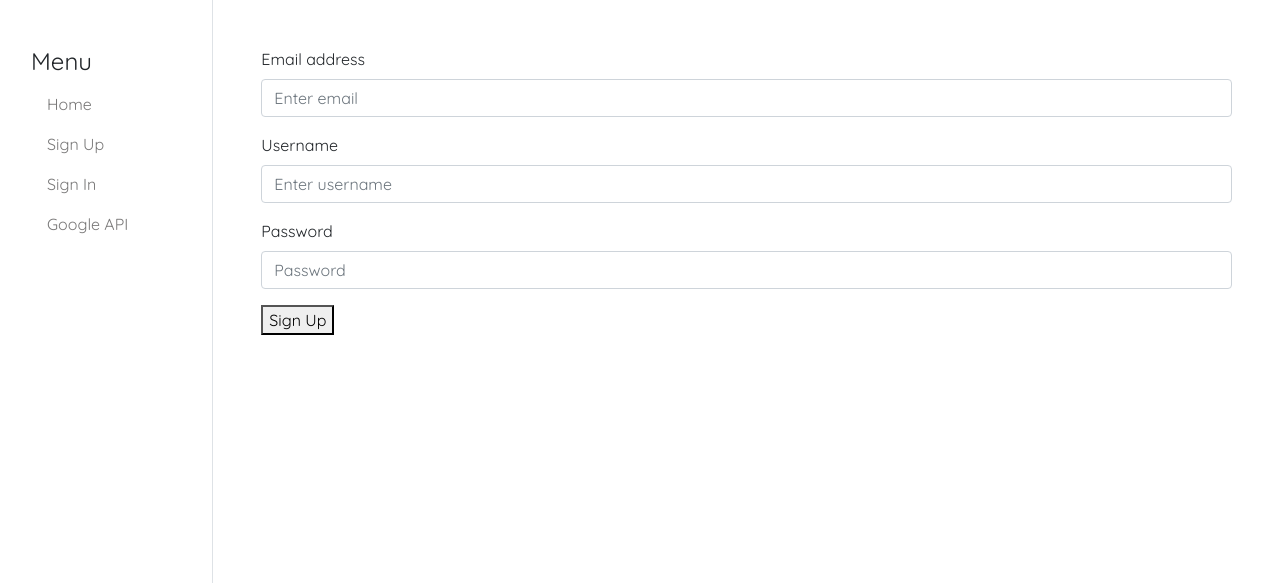
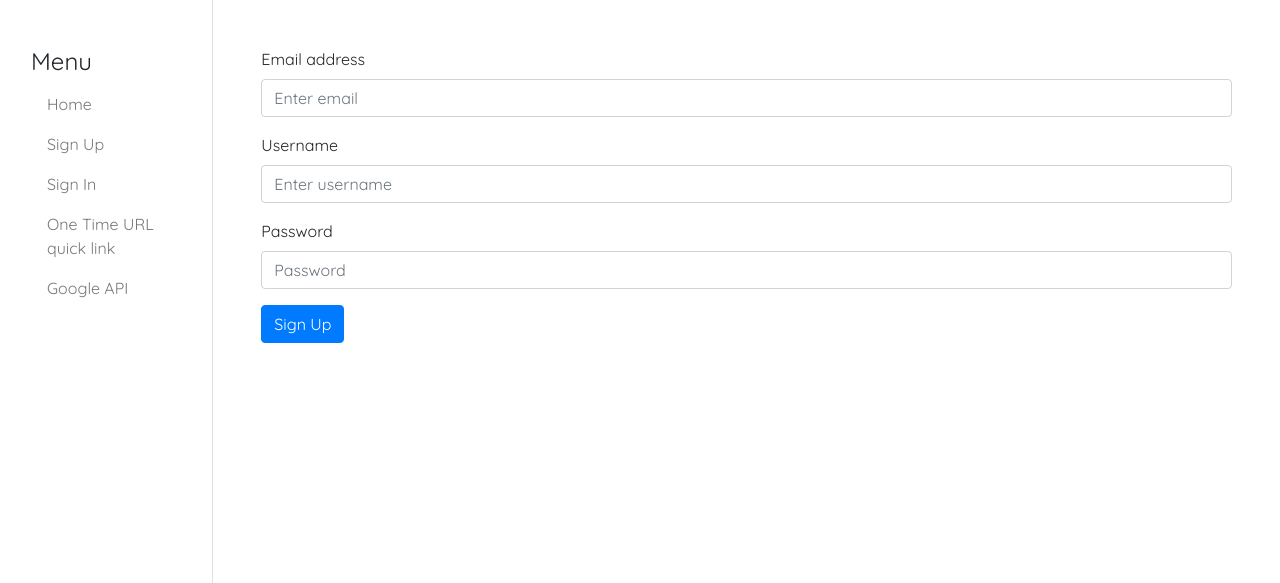
Before and after one commit to chhunsocheat/portant-secure-app, a Flask app: page /signup in a window 1280 px wide. Shown: the part 57-640 px from the top of the page. Run offline with Flask 2, Linux system fonts and the light colour scheme; some libraries are stand-ins or nearby versions.

Commit message:
jarrod's commit

```diff
--- a/src/app.py
+++ b/src/app.py
@@ -5,12 +5,13 @@ from dotenv import load_dotenv
 from flask import Flask, redirect, render_template, request, session
 from google.auth.transport import requests
 from google.oauth2.id_token import verify_oauth2_token
+from functools import wraps
 
 load_dotenv()  # Load dotenv before importing project level packages
 
-from drive import GoogleDrive
-from flow import get_flow, login_user
-from models import User, db
+from src.drive import GoogleDrive
+from src.flow import get_flow, login_user
+from src.models import User, OneTimeURL, db
 
 app = Flask(__name__)
 app.secret_key = os.getenv("SECRET_KEY")
@@ -27,23 +28,47 @@ def inject_user():
 
 @app.route("/")
 def index():
+
     return render_template("index.html")
 # //in app sign in
+
 
 @app.route("/signin")
 def signin():
     return render_template("signin.html")
 
-@app.route("/signin-data", methods=["POST"])
-def signinData():
-    print(request)
-    data=json.loads(request.data)
-    print(data)
-    return json.dumps(data)
 
 @app.route("/signup")
 def signup():
     return render_template("signup.html")
+
+
+def check_Valid_URL(function):
+    @wraps(function)
+    def wrapper(URL):
+        print("Checking URL sxists")
+        if (OneTimeURL.CheckURLExists(URL) == False):
+            print("URL doesn't exist")
+            redirect("/")
+        return function()
+    return wrapper
+
+
+@app.route("/page/<URL>")
+@check_Valid_URL
+def respondents_Submission(URL):
+    context = {}
+    return render_template("respondents_submission_page.html", **context)
+
+
+varible_name = "hello"
+# example of dynamic routing and capturing variable from url
+# https://dev.to/ketanip/routing-in-flask-23ff#:~:text=Dynamic%20routing%20means%20getting%20dynamic,dynamic%20input%20from%20the%20URL.&text=You%20may%20get%20data%20from,but%20is%20recommended%20to%20use.&text=It%20will%20convert%20the%20given,pass%20it%20to%20the%20function.
+@app.route('/<varible_name>/')
+def DynamicUrl(varible_name):
+    OneTimeURL.CreateURL(1)
+    return str(varible_name)
+
 
 @app.route("/google-api")
 def google_api():
@@ -72,7 +97,6 @@ def oauth_callback():
 
 @app.route("/make-document", methods=["POST"])
 def make_document():
-
     data = json.loads(request.data)
 
     user = User.get_current()
--- a/src/flow.py
+++ b/src/flow.py
@@ -5,7 +5,7 @@ from google.auth.transport import requests
 from google.oauth2.id_token import verify_oauth2_token
 from google_auth_oauthlib.flow import Flow
 
-from models import db, User
+from src.models import db, User
 
 GOOGLE_CLIENT_ID = os.getenv("GOOGLE_CLIENT_ID")
 
--- a/src/models.py
+++ b/src/models.py
@@ -1,10 +1,14 @@
+from enum import unique
 import json
 from flask import session
 from flask_sqlalchemy import SQLAlchemy
+from sqlalchemy import exists
 from secrets import token_hex
 
+#import random for now to randomly create URLs
+import random
+
 db = SQLAlchemy()
-
 
 class User(db.Model):
     id = db.Column(db.Integer, primary_key=True)
@@ -29,7 +33,7 @@ class User(db.Model):
 
     def generate_auth_token(self):
         """
-        Creaes a secret auth token to store user session in client.
+        Creates a secret auth token to store user session in client.
         """
 
         self.auth_token = token_hex(32)
@@ -45,3 +49,27 @@ class User(db.Model):
             return None
 
         return cls.query.filter_by(auth_token=auth_token).first()
+
+class OneTimeURL(db.Model):
+    ID = db.Column(db.Integer, primary_key=True)
+    URL = db.Column(db.String, nullable=True)
+    # IDToken = db.Column(db.String, unique=True, nullable=True)
+
+    """
+    Creates n URLS
+    """
+    def CreateURL(numberOfURLS):
+        Chars = "abcdefghijklmnopqrstuvwxyzABCDEFGHIJKLMNOPQRSTUVWXYZ0123456789"
+        # for i in range(numberOfURLS):
+        #     URL = ''.join(random.choice(Chars) for c in range(5))
+        #     onetimeurl = OneTimeURL(URL=URL)
+        #     db.session.add(onetimeurl)
+        u = OneTimeURL(URL="abc")
+        db.session.add(u)
+        db.session.flush()
+
+    def CheckURLExists(URL):
+        exists = db.session.query(db.exists().where(OneTimeURL.URL == URL)).scalar()
+        return exists
+
+# class URLTokens():
--- a/src/templates/base.html
+++ b/src/templates/base.html
@@ -40,6 +40,7 @@
                         <a href="/" class="nav-link">Home</a>
                         <a href="/signup" class="nav-link">Sign Up</a>
                         <a href="/signin" class="nav-link">Sign In</a>
+                        <a href="/page/" class="nav-link">One Time URL quick link</a>
                         <a href="/google-api" class="nav-link">Google API</a>
                         {% if user %}
                         <a href="/logout" class="nav-link">Logout</a>
--- a/src/templates/signup.html
+++ b/src/templates/signup.html
@@ -2,7 +2,7 @@
 
 {% block content %}
 
-<form id="signup-form" >
+<form>
     <div class="form-group">
         <label for="email">Email address</label>
         <input name="email" type="email" class="form-control" id="Email1" aria-describedby="emailHelp"
@@ -17,42 +17,9 @@
         <label for="password">Password</label>
         <input name="password" type="password" class="form-control" id="exampleInputPassword1" placeholder="Password">
     </div>
-    <p id="process"></p>
-    <button type="submit" class="submit-btn">Sign Up</button>
+
+    <button type="submit" class="btn btn-primary">Sign Up</button>
 </form>
-<script>
-    document.querySelector(".submit-btn").addEventListener("click", handleSubmit)
-
-    function handleSubmit() {
-        event.preventDefault();
-        console.log("Hi");
-        const form = $('#signup-form');
-        form.css("display", "none");
-
-        $("#process").html("Sending...");
-
-        let data = {}
-        for ({
-                name,
-                value
-            } of form.serializeArray())
-            data[name] = value;
-
-        fetch("/signin-data", {
-                method: "POST",
-                headers: {
-                    'Content-Type': 'application/json'
-                },
-                body: JSON.stringify(data)
-            })
-            .then(res => res.json())
-            .then(json => {
-                window.location.href="/"
-                console.log("back from server", json);
-            })
-            .catch(console.log)
-    }
-</script>
 
 
 {% endblock %}
```
Also changed, not shown: src/templates/respondents_submission_page.html (added, +52 -0 lines), 1 other file.
